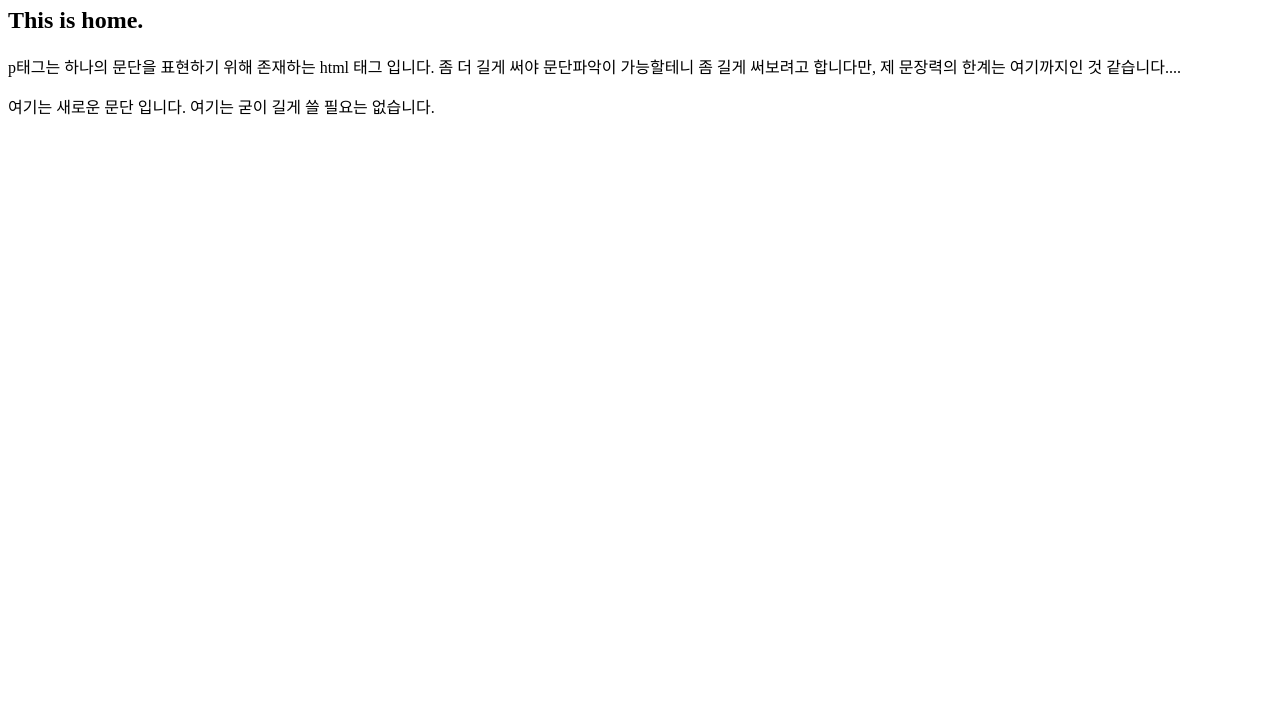
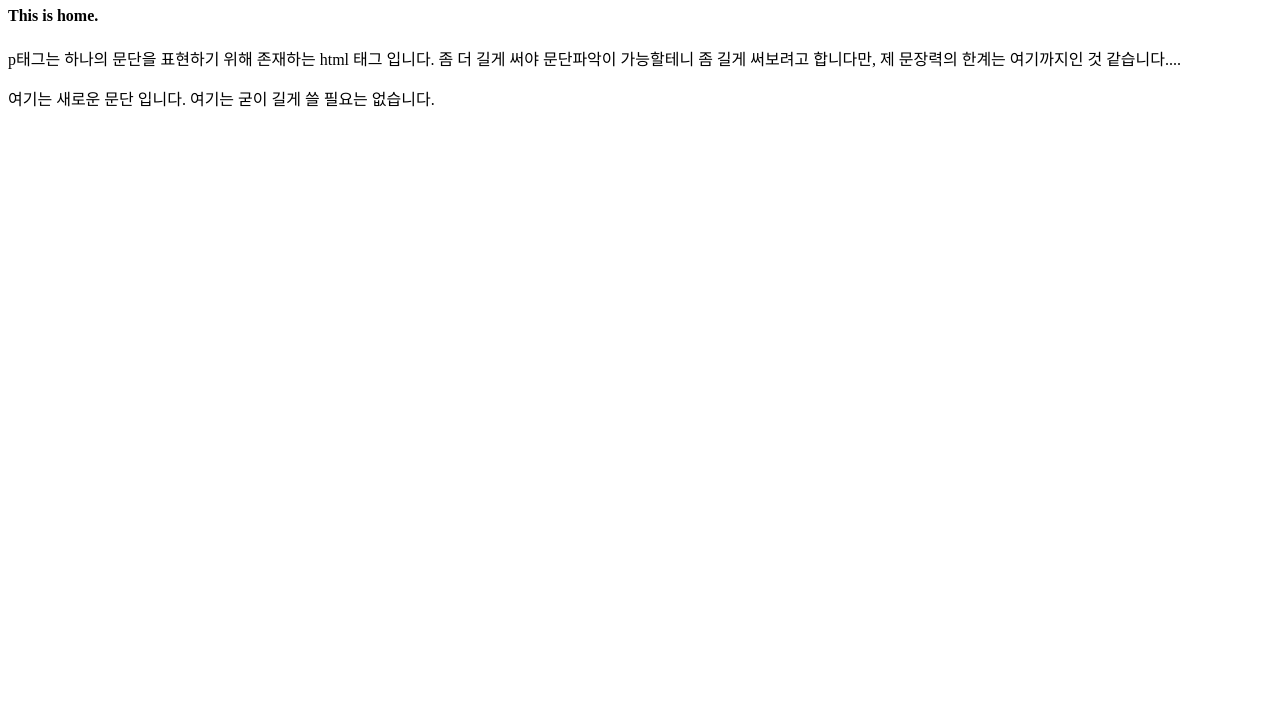
Before and after one commit to brian604/kingwangzzang1234.github.io, a plain HTML site: page index.html in a window 1280 px wide. Shown: the part 73-800 px from the top of the page. Drawn offline with Linux system fonts and the light colour scheme.

Commit message:
edit index.html h2 -> h4

```diff
--- a/index.html
+++ b/index.html
@@ -6,7 +6,7 @@
  </head>
  <body>
   <h1>Home</h1>
-  <h2>This is home.</h2>
+  <h4>This is home.</h4>
   <p>p태그는 하나의 문단을 표현하기 위해 존재하는 html 태그 입니다. 좀 더 길게 써야 문단파악이 가능할테니 좀 길게 써보려고 합니다만, 제 문장력의 한계는 여기까지인 것 같습니다....</p>
   <p>여기는 새로운 문단 입니다. 여기는 굳이 길게 쓸 필요는 없습니다.</p>
  </body>
```
